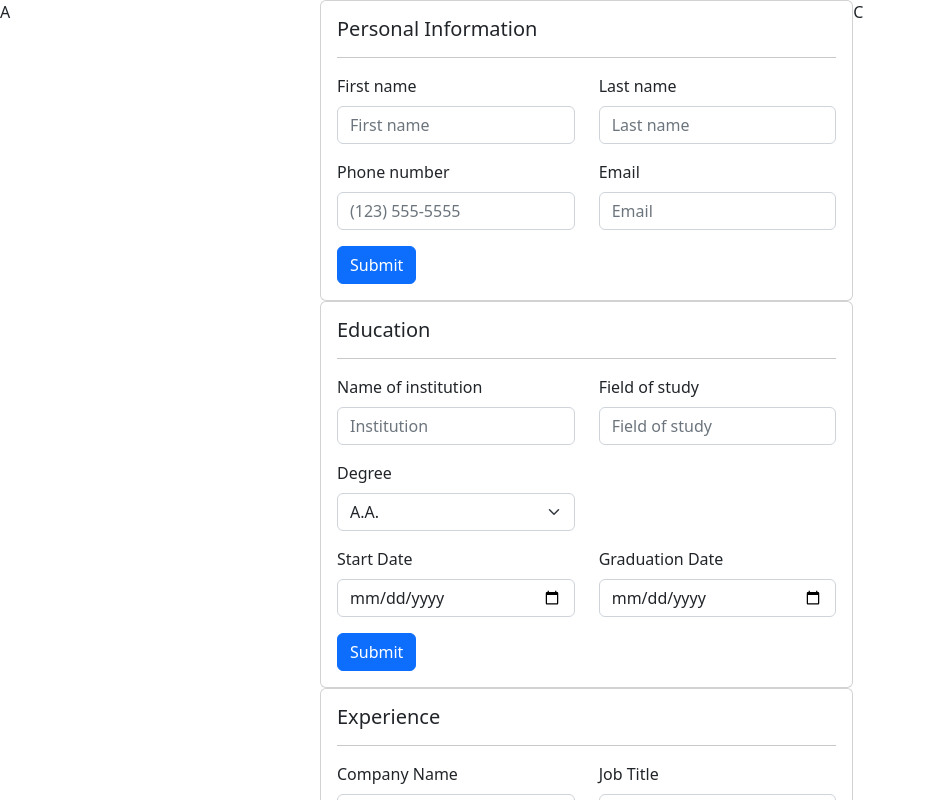
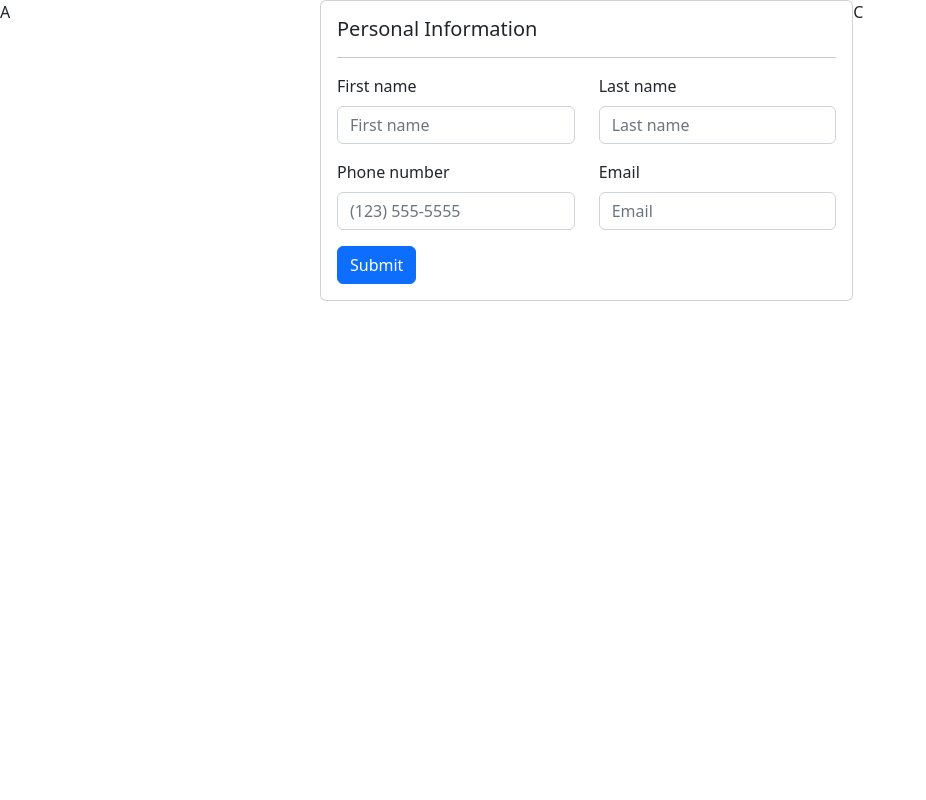
Before and after one commit to BShowen/CV-Application, a React (Create React App) app: page / in a window 1280 px wide. Shown: the top 800 px of the page, without its empty margins (0-926 px from the left). Built offline with nearby package versions, Linux system fonts and the light colour scheme.

Commit message:
Render each form in succession

```diff
--- a/src/App.js
+++ b/src/App.js
@@ -5,6 +5,33 @@ import EducationForm from "./components/EducationForm";
 import ExperienceForm from "./components/ExperienceForm";
 
 export default class App extends Component {
+  constructor() {
+    super();
+
+    this.onValidSubmit = this.onValidSubmit.bind(this);
+
+    this.state = {
+      forms: [
+        <PersonalForm onValidSubmit={this.onValidSubmit} />,
+        <EducationForm onValidSubmit={this.onValidSubmit} />,
+        <ExperienceForm onValidSubmit={this.onValidSubmit} />,
+      ],
+      progress: 0,
+    };
+  }
+
+  onValidSubmit(formParams) {
+    this.setState(
+      {
+        ...formParams,
+        progress: this.state.progress + 1,
+      },
+      () => {
+        console.log(this.state);
+      }
+    );
+  }
+
   render() {
     return (
       <Container fluid>
@@ -13,9 +40,7 @@ export default class App extends Component {
             A
           </Col>
           <Col className="p-0" sm={12} md={8} lg={6} xl={5}>
-            <PersonalForm />
-            <EducationForm />
-            <ExperienceForm />
+            {this.state.forms[this.state.progress]}
           </Col>
           <Col className="p-0" sm={12} md={2} lg={3} xl={3}>
             C
--- a/src/components/EducationForm.js
+++ b/src/components/EducationForm.js
@@ -17,7 +17,7 @@ export default class EducationForm extends Component {
     const form = e.currentTarget;
     if (form.checkValidity()) {
       const { validated, ...formParams } = this.state;
-      console.log(formParams);
+      this.props.onValidSubmit({ education: formParams });
     }
 
     this.setState({
--- a/src/components/ExperienceForm.js
+++ b/src/components/ExperienceForm.js
@@ -17,7 +17,7 @@ export default class ExperienceForm extends Component {
     const form = e.currentTarget;
     if (form.checkValidity()) {
       const { validated, ...formParams } = this.state;
-      console.log(formParams);
+      this.props.onValidSubmit({ experience: formParams });
     }
 
     this.setState({
--- a/src/components/PersonalForm.js
+++ b/src/components/PersonalForm.js
@@ -17,6 +17,7 @@ export default class PersonalForm extends Component {
     const form = e.currentTarget;
     if (form.checkValidity()) {
       const { validated, ...formParams } = this.state;
+      this.props.onValidSubmit({ personalInfo: formParams });
     }
 
     this.setState({
```
